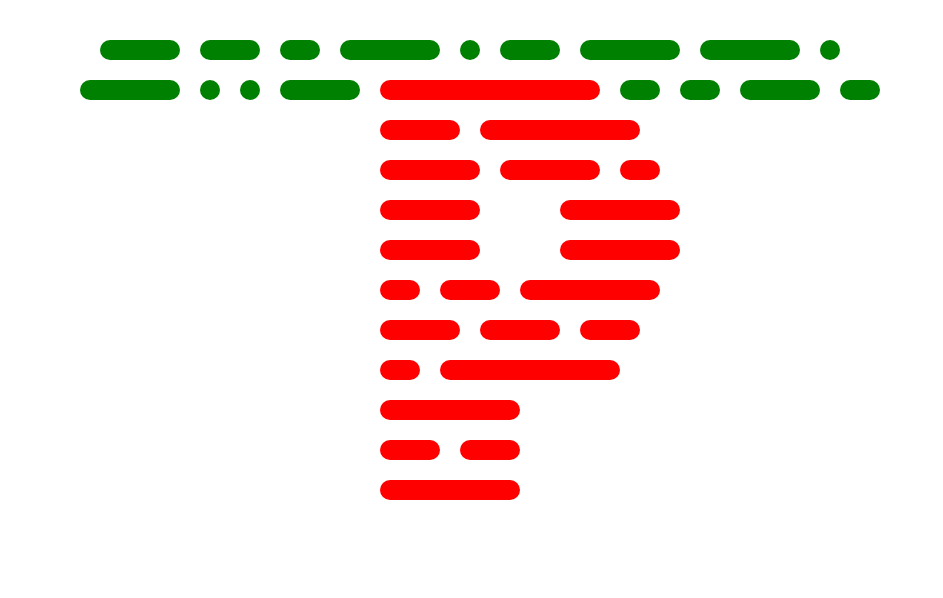
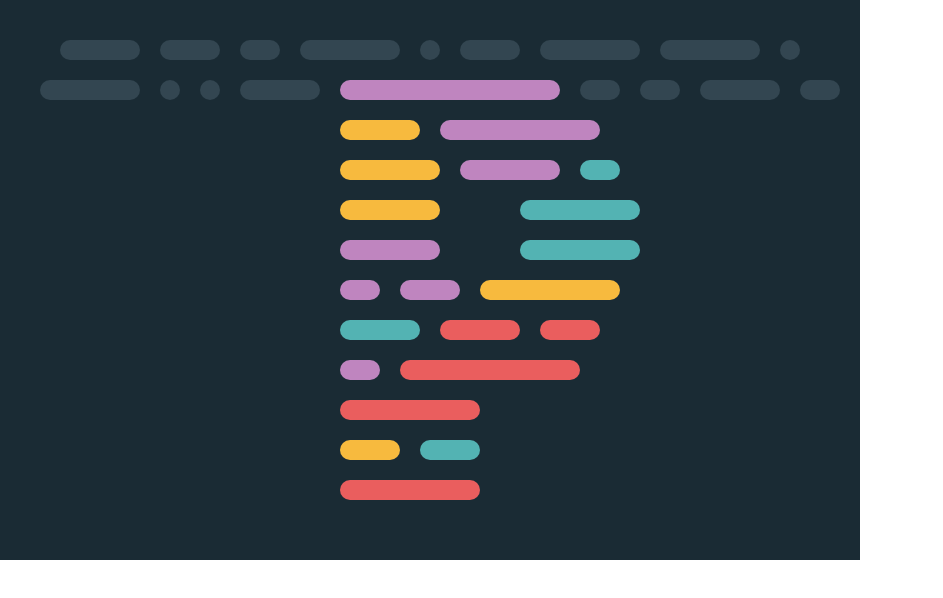
Before and after one commit to nagy135/shifting-lines, a React (Create React App) app: page / in a window 1280 px wide. Shown: the top 598 px of the page, without its empty margins (0-943 px from the left). Built offline with nearby package versions, Linux system fonts and the light colour scheme.

Commit message:
feat: line colors according to sibling cells

```diff
--- a/src/App.tsx
+++ b/src/App.tsx
@@ -1,33 +1,38 @@
 import './App.css';
-import ShiftingLines from './components/shifting-lines';
+import ShiftingLines, { TColorSetup } from './components/shifting-lines';
 
-const pallete = [
+const colorSetup: TColorSetup = {
+  baseChoices: [
   '#f7ba3e',
   '#53b3b3',
-  '#ea5e5e'
-];
+  '#ea5e5e',
+  '#bf85bf',
+    ],
+  backgroundLines: '#334651',
+  background: '#1a2b34',
+};
 
 const grid = [
-  [0,0,0,2,2,2,2,0,2,2,2,0,2,2,0,2,2,2,2,2,0,2,0,2,2,2,0,2,2,2,2,2,0,2,2,2,2,2,0,2,0,0,0],
-  [0,0,2,2,2,2,2,0,2,0,2,0,2,2,2,2,0,1,1,1,1,1,1,1,1,1,1,1,0,2,2,0,2,2,0,2,2,2,2,0,2,2,0],
-  [0,0,0,0,0,0,0,0,0,0,0,0,0,0,0,0,0,1,1,1,1,0,1,1,1,1,1,1,1,1,0,0,0,0,0,0,0,0,0,0,0,0,0],
-  [0,0,0,0,0,0,0,0,0,0,0,0,0,0,0,0,0,1,1,1,1,1,0,1,1,1,1,1,0,1,1,0,0,0,0,0,0,0,0,0,0,0,0],
-  [0,0,0,0,0,0,0,0,0,0,0,0,0,0,0,0,0,1,1,1,1,1,0,0,0,0,1,1,1,1,1,1,0,0,0,0,0,0,0,0,0,0,0],
-  [0,0,0,0,0,0,0,0,0,0,0,0,0,0,0,0,0,1,1,1,1,1,0,0,0,0,1,1,1,1,1,1,0,0,0,0,0,0,0,0,0,0,0],
-  [0,0,0,0,0,0,0,0,0,0,0,0,0,0,0,0,0,1,1,0,1,1,1,0,1,1,1,1,1,1,1,0,0,0,0,0,0,0,0,0,0,0,0],
-  [0,0,0,0,0,0,0,0,0,0,0,0,0,0,0,0,0,1,1,1,1,0,1,1,1,1,0,1,1,1,0,0,0,0,0,0,0,0,0,0,0,0,0],
-  [0,0,0,0,0,0,0,0,0,0,0,0,0,0,0,0,0,1,1,0,1,1,1,1,1,1,1,1,1,0,0,0,0,0,0,0,0,0,0,0,0,0,0],
-  [0,0,0,0,0,0,0,0,0,0,0,0,0,0,0,0,0,1,1,1,1,1,1,1,0,0,0,0,0,0,0,0,0,0,0,0,0,0,0,0,0,0,0],
-  [0,0,0,0,0,0,0,0,0,0,0,0,0,0,0,0,0,1,1,1,0,1,1,1,0,0,0,0,0,0,0,0,0,0,0,0,0,0,0,0,0,0,0],
-  [0,0,0,0,0,0,0,0,0,0,0,0,0,0,0,0,0,1,1,1,1,1,1,1,0,0,0,0,0,0,0,0,0,0,0,0,0,0,0,0,0,0,0],
-  [0,0,0,0,0,0,0,0,0,0,0,0,0,0,0,0,0,0,0,0,0,0,0,0,0,0,0,0,0,0,0,0,0,0,0,0,0,0,0,0,0,0,0],
+  [0,2,2,2,2,0,2,2,2,0,2,2,0,2,2,2,2,2,0,2,0,2,2,2,0,2,2,2,2,2,0,2,2,2,2,2,0,2,0,0,0],
+  [2,2,2,2,2,0,2,0,2,0,2,2,2,2,0,1,1,1,1,1,1,1,1,1,1,1,0,2,2,0,2,2,0,2,2,2,2,0,2,2,0],
+  [0,0,0,0,0,0,0,0,0,0,0,0,0,0,0,1,1,1,1,0,1,1,1,1,1,1,1,1,0,0,0,0,0,0,0,0,0,0,0,0,0],
+  [0,0,0,0,0,0,0,0,0,0,0,0,0,0,0,1,1,1,1,1,0,1,1,1,1,1,0,1,1,0,0,0,0,0,0,0,0,0,0,0,0],
+  [0,0,0,0,0,0,0,0,0,0,0,0,0,0,0,1,1,1,1,1,0,0,0,0,1,1,1,1,1,1,0,0,0,0,0,0,0,0,0,0,0],
+  [0,0,0,0,0,0,0,0,0,0,0,0,0,0,0,1,1,1,1,1,0,0,0,0,1,1,1,1,1,1,0,0,0,0,0,0,0,0,0,0,0],
+  [0,0,0,0,0,0,0,0,0,0,0,0,0,0,0,1,1,0,1,1,1,0,1,1,1,1,1,1,1,0,0,0,0,0,0,0,0,0,0,0,0],
+  [0,0,0,0,0,0,0,0,0,0,0,0,0,0,0,1,1,1,1,0,1,1,1,1,0,1,1,1,0,0,0,0,0,0,0,0,0,0,0,0,0],
+  [0,0,0,0,0,0,0,0,0,0,0,0,0,0,0,1,1,0,1,1,1,1,1,1,1,1,1,0,0,0,0,0,0,0,0,0,0,0,0,0,0],
+  [0,0,0,0,0,0,0,0,0,0,0,0,0,0,0,1,1,1,1,1,1,1,0,0,0,0,0,0,0,0,0,0,0,0,0,0,0,0,0,0,0],
+  [0,0,0,0,0,0,0,0,0,0,0,0,0,0,0,1,1,1,0,1,1,1,0,0,0,0,0,0,0,0,0,0,0,0,0,0,0,0,0,0,0],
+  [0,0,0,0,0,0,0,0,0,0,0,0,0,0,0,1,1,1,1,1,1,1,0,0,0,0,0,0,0,0,0,0,0,0,0,0,0,0,0,0,0],
+  [0,0,0,0,0,0,0,0,0,0,0,0,0,0,0,0,0,0,0,0,0,0,0,0,0,0,0,0,0,0,0,0,0,0,0,0,0,0,0,0,0],
 ];
 const App = () => {
   return (
     <div className="app">
       <ShiftingLines
         grid={grid}
-        pallete={pallete}
+        colorSetup={colorSetup}
         />
     </div>
   );
--- a/src/components/shifting-lines.tsx
+++ b/src/components/shifting-lines.tsx
@@ -2,6 +2,7 @@ import { CSSProperties, FC } from "react";
 
 interface IShiftingLines {
   grid: number[][];
+  colorSetup: TColorSetup;
 }
 
 const cellSize = 20;
@@ -13,6 +14,12 @@ const style: CSSProperties = {
   height: cellSize,
 };
 
+export type TColorSetup = {
+  baseChoices: string[];
+  backgroundLines: string;
+  background: string;
+};
+
 const siblingExists = (grid: number[][], x: number, y: number): boolean => {
   if (grid.length > y) {
     if (grid[0].length > x) {
@@ -22,21 +29,54 @@ const siblingExists = (grid: number[][], x: number, y: number): boolean => {
   return false;
 };
 
+const colorCache: Record<string, string> = {};
+const getCellColor = (
+  x: number,
+  y: number,
+  val: number,
+  colorSetup: TColorSetup
+): string => {
+  if (val == 0) return "";
+  if (val == 2) return colorSetup.backgroundLines;
+
+  const leftSiblingIndex = `${x - 1}x${y}`;
+  const rightSiblingIndex = `${x + 1}x${y}`;
+
+  const colorChoice =
+    leftSiblingIndex in colorCache
+      ? colorCache[leftSiblingIndex]
+      : rightSiblingIndex in colorCache
+      ? colorCache[rightSiblingIndex]
+      : colorSetup.baseChoices[
+          Math.floor(Math.random() * colorSetup.baseChoices.length)
+        ];
+  colorCache[`${x}x${y}`] = colorChoice;
+  return colorChoice;
+};
+
 const globalOffset = [40, 40];
 
-const ShiftingLines: FC<IShiftingLines> = ({ grid }) => {
+const ShiftingLines: FC<IShiftingLines> = ({ grid, colorSetup }) => {
   return (
-    <div className="app">
+    <div
+      className="app"
+      style={{
+        backgroundColor: colorSetup.background,
+        width: grid[0].length * cellSize + globalOffset[0],
+        height: grid.length * 2 * cellSize + globalOffset[1],
+      }}
+    >
       {grid.map((row, y) => {
         return (
           <>
             {row.map((val, x) => {
               const hasRightSibling = siblingExists(grid, x + 1, y);
               const hasLeftSibling = siblingExists(grid, x - 1, y);
-              const color = val ? val == 1 ? 'red' : 'green' : ''
+              const color = getCellColor(x, y, val, colorSetup);
+
               return (
                 <div
-                  key={`cell-${x}-${y}`}
+                  key={`cell-${x}x${y}`}
                   style={{
                     ...style,
                     top: y * cellSize + cellSize * y + globalOffset[1],
```
